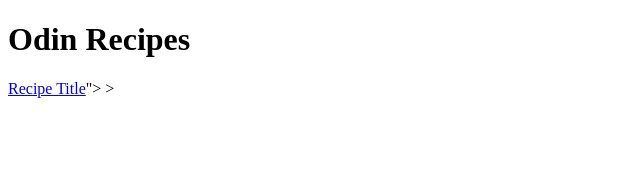
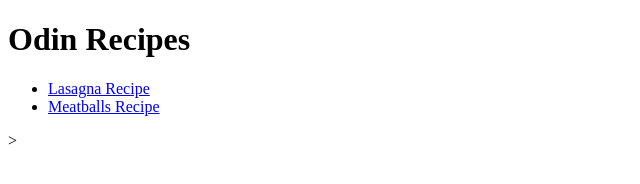
Before and after one commit to AmahleZuma/odin-recipes, a plain HTML site: page index.html in a window 1280 px wide. Shown: the whole page, without its empty margins (0-640 px from the left). Drawn offline with Linux system fonts and the light colour scheme.

Commit message:
Linked the meatball recipe to the index html
Linked the recipe and wrote the links to the recipe in an unordered list

```diff
--- a/index.html
+++ b/index.html
@@ -13,6 +13,11 @@
         Odin Recipes
 
     </h1>
-    <a href="recipes/lasagna.html">Recipe Title</a>">
+    <ul>
+      <li><a href="recipes/lasagna.html">Lasagna Recipe</a></li>
+      <li><a href="recipes/meatballs.html">Meatballs Recipe</a></li>
+    </ul>
     </body>
+
+
 </html>>
```
